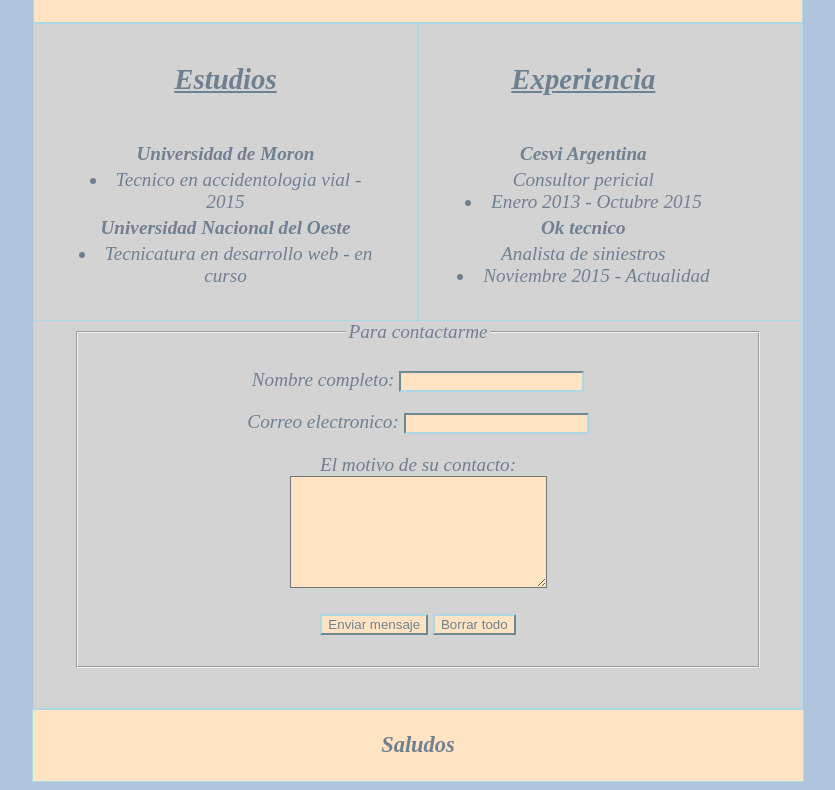
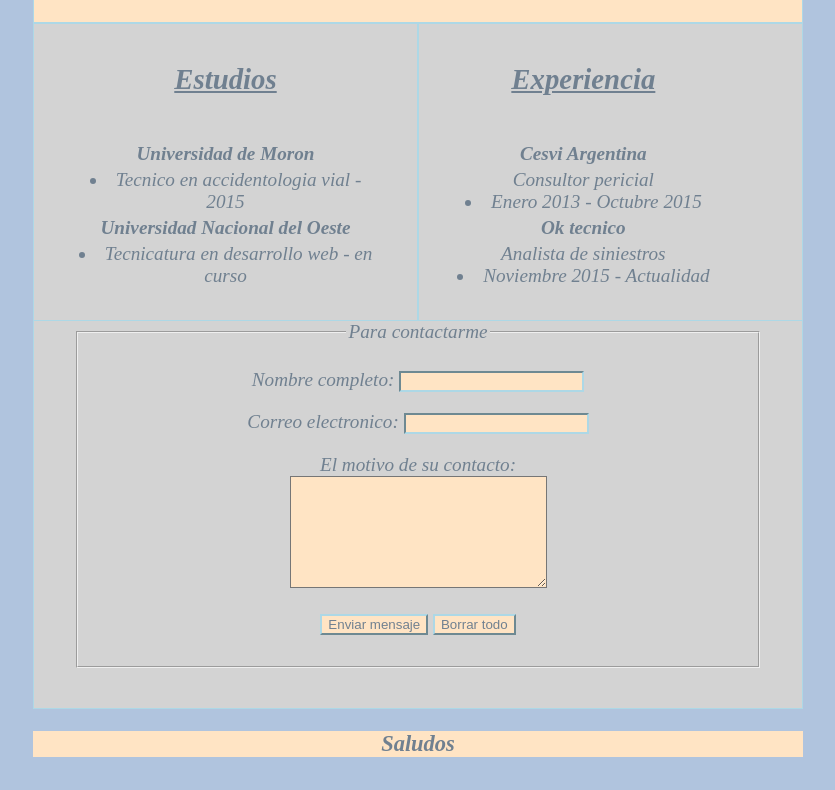
Before and after one commit to her85/ProWeb, a plain HTML site: page proyectoCv/index.html in a window 1280 px wide. Shown: the part 575-1365 px from the top of the page, without its empty margins (222-1057 px from the left). Drawn offline with Linux system fonts and the light colour scheme.

Commit message:
final commit

```diff
--- a/proyectoCv/estilo.css
+++ b/proyectoCv/estilo.css
@@ -12,7 +12,6 @@ body {
 footer {
     background-color: bisque;
     text-align: center;
-    border: 1px solid lightblue;
 }
 
 h2 {
@@ -29,7 +28,7 @@ table {
     padding: 20px;
 }
 
-input{
+input {
     background-color: bisque;
     border-color: lightblue;
     color: slategray;
--- a/proyectoCv/index.html
+++ b/proyectoCv/index.html
@@ -11,9 +11,9 @@
     <h1 style="text-align: center;"><strong>Curriculum vitae</strong></h1>
 </header>
 
-<body>
+<body id="contenedor">
 
-    <div id="contenedor">
+    <div>
         <div class="blanco">
             <div>
                 <img src="Imagen/Perfil.jpg" alt="foto cv">
```
